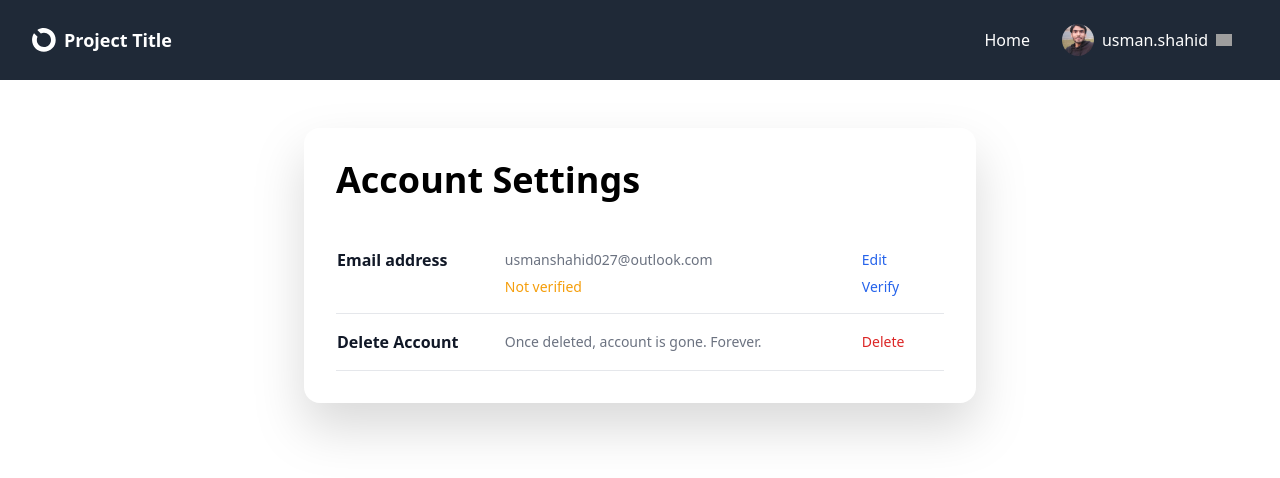
After one commit to usman-s-mahmood/django-starter-by-AJ, a Django app: page /profile/settings/ in a window 1280 px wide. The commit adds this page. Shown: the top 478 px of the page. Run offline with Django 5.2, Linux system fonts and the light colour scheme; a user stored in the database is signed in; data comes from the database, SQL or seed files in the repository; some libraries are stand-ins or nearby versions; grey boxes are pictures that could not be loaded.

Commit message:
started working on profile settings

```diff
--- /dev/null
+++ b/a_core/a_users/templates/a_users/profile_settings.html
@@ -0,0 +1,55 @@
+{% extends 'layouts/box.html' %}
+
+{% block content %}
+
+<h1 class="mb-8">Account Settings</h1>
+
+<table class="w-full text-sm text-left text-gray-500">
+    <tbody>
+        <tr>
+            <th scope="row" class="pt-4 pb-1 text-base font-bold text-gray-900">
+                Email address
+            </th>
+            <td id="email-address" class="pt-4 pb-1 px-6">
+                {% if user.email %}{{ user.email }}{% else %}No Email{% endif %}
+            </td>
+            <td class="pt-4 pb-1 px-6">
+                <a id="email-edit" href="" class="font-medium text-blue-600 hover:underline">
+                    Edit
+                </a>
+            </td>
+        </tr>
+        <tr class="border-b">
+            <th scope="row" class="pb-4 font-medium text-gray-900">
+            </th>
+            <td class="px-6 pb-4">
+                {% if user.emailaddress_set.first.verified %}
+                <span class="text-green-500">Verified</span>{% else %}
+                <span class="text-amber-500">Not verified</span>
+                {% endif %}
+            </td>
+            <td class="px-6 pb-4">
+                <a href="" class="font-medium text-blue-600 hover:underline">
+                    {% if not user.emailaddress_set.first.verified %}Verify{% endif %}
+                </a>
+            </td>
+        </tr>
+
+        <tr class="border-b">
+            <th scope="row" class="py-4 text-base font-bold text-gray-900">
+                Delete Account
+            </th>
+            <td class="px-6 py-4">
+                Once deleted, account is gone. Forever.
+            </td>
+            <td class="px-6 py-4">
+                <a href="" class="font-medium text-red-600 hover:underline">
+                    Delete
+                </a>
+            </td>
+        </tr>
+    </tbody>
+</table>
+
+
+{% endblock %}
--- a/a_core/a_users/urls.py
+++ b/a_core/a_users/urls.py
@@ -6,4 +6,6 @@ urlpatterns = [
     path('', profile_view, name='profile'),
     path('edit/', profile_edit_view, name='profile-edit'),
     path('onboarding/', profile_edit_view, name='profile-onboarding'),
+    path('@<username>/', profile_view, name='profile'),
+    path('settings/', profile_settings_view, name='profile-settings'),
 ]
--- a/a_core/a_users/views.py
+++ b/a_core/a_users/views.py
@@ -5,7 +5,17 @@ from django.urls import reverse
 
 # Create your views here.
 
-def profile_view(request):
+def profile_view(request, username=None):
+    if username:
+        profile = get_object_or_404(
+            User,
+            username=username
+        ).profile
+    else:
+        try:
+            profile = request.user.profile
+        except:
+            return redirect('account_login')
     profile = request.user.profile
     return render(
         request,
@@ -38,3 +48,13 @@ def profile_edit_view(request):
             'onboarding': onboarding
         }
     )
+
+@login_required
+def profile_settings_view(request):
+    return render(
+        request,
+        'a_users/profile_settings.html',
+        {
+
+        }
+    )
--- a/a_core/templates/includes/header.html
+++ b/a_core/templates/includes/header.html
@@ -23,7 +23,7 @@
                     <ul class="hoverlist [&>li>a]:justify-end">
                         <li><a href="{%url 'profile' %}">My Profile</a></li>
                         <li><a href="{%url 'profile-edit'%}">Edit Profile</a></li>
-            <li><a href="">Settings</a></li>
+            <li><a href="{%url 'profile-settings'%}">Settings</a></li>
                         <li><a href="{%url 'account_logout'%}">Log Out</a></li>
                     </ul>
                 </div>
```
